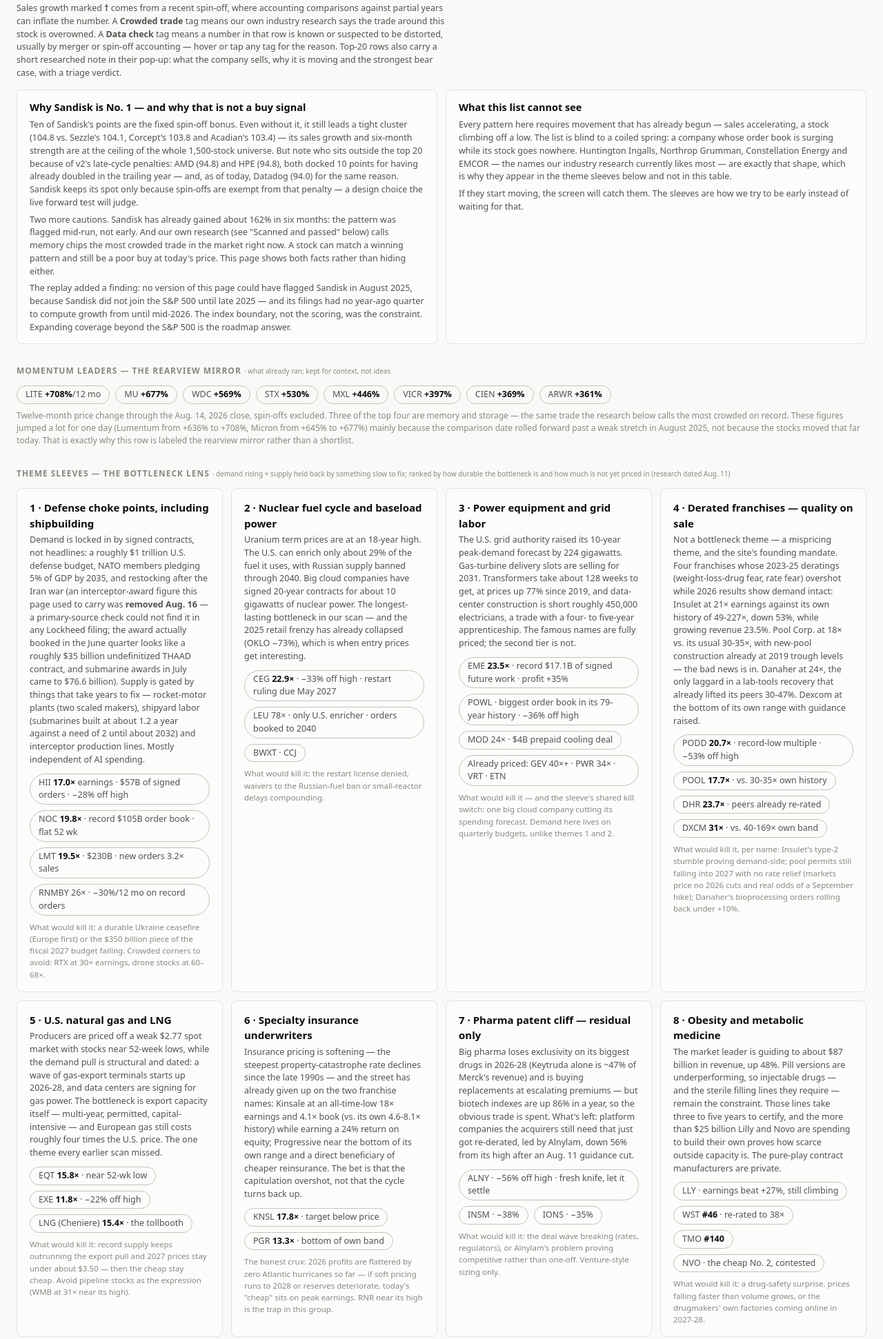
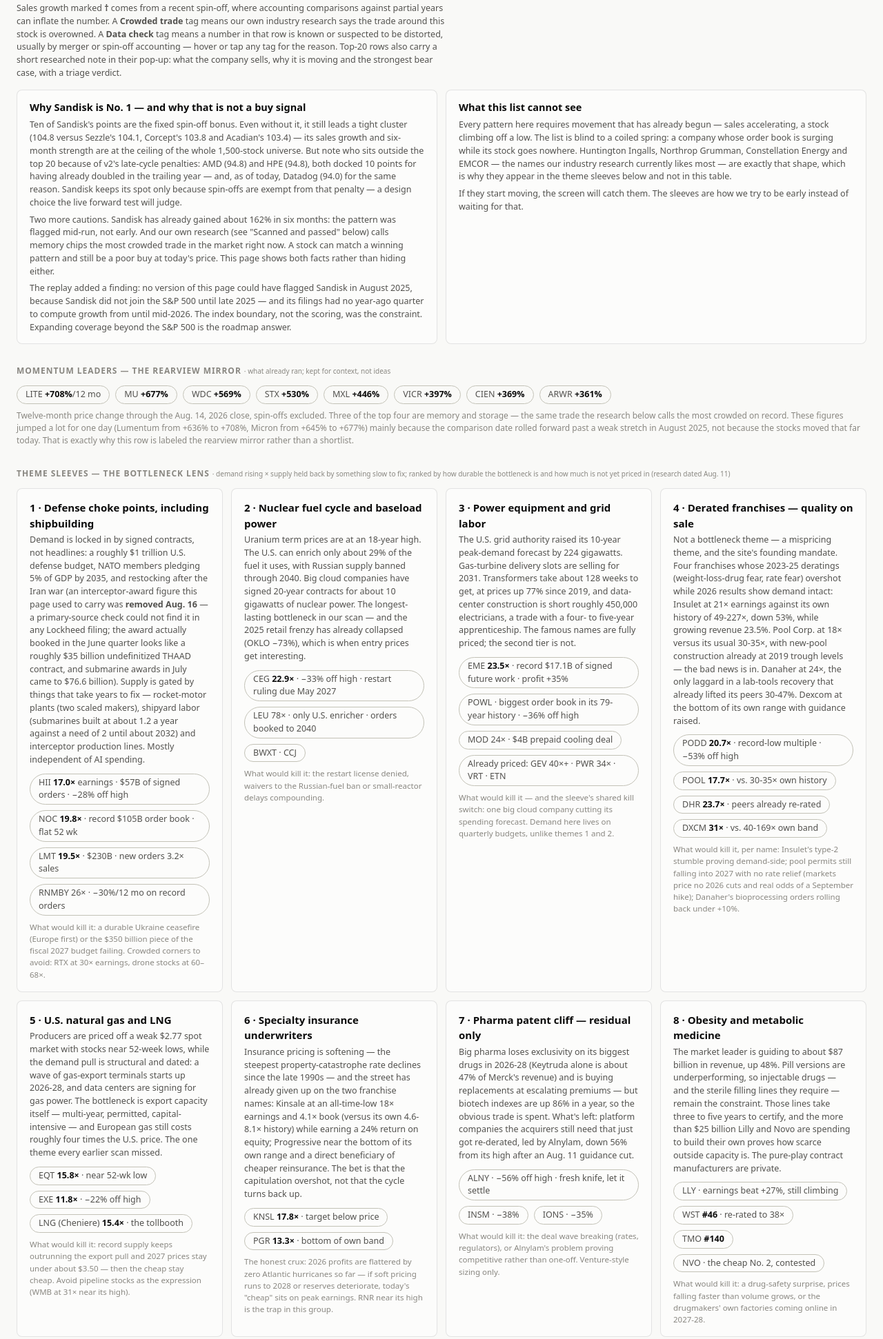
Before and after one commit to AbhiramDwivedi/investment-ranker, a plain HTML site: page index.html in a window 1280 px wide. Shown: the part 5401-7343 px from the top of the page at 69% size. Drawn offline with Linux system fonts and the light colour scheme.

Commit message:
Ranker: 2026-08-17

```diff
--- a/index.html
+++ b/index.html
@@ -354,7 +354,7 @@
     <div class="card">
       <h3>Why Sandisk is No. 1 — and why that is not a buy signal</h3>
       <p>Ten of Sandisk's points are the fixed spin-off bonus. Even without it, it still leads a tight cluster
-      (104.8 vs. Sezzle's 104.1, Corcept's 103.8 and Acadian's 103.4) — its sales growth and six-month strength
+      (104.8 versus Sezzle's 104.1, Corcept's 103.8 and Acadian's 103.4) — its sales growth and six-month strength
       are at the ceiling of the whole 1,500-stock universe. But note who sits outside the top 20 because of v2's
       late-cycle penalties: AMD (94.8) and HPE (94.8), both docked 10 points for having already doubled in the
       trailing year — and, as of today, Datadog (94.0) for the same reason. Sandisk keeps its spot only because
@@ -451,7 +451,7 @@
       <p class="thesis">Not a bottleneck theme — a mispricing theme, and the site's founding mandate. Four
       franchises whose 2023-25 deratings (weight-loss-drug fear, rate fear) overshot while 2026 results show demand
       intact: Insulet at 21× earnings against its own history of 49-227×, down 53%, while growing revenue 23.5%.
-      Pool Corp. at 18× vs. its usual 30-35×, with new-pool construction already at 2019 trough levels — the bad
+      Pool Corp. at 18× versus its usual 30-35×, with new-pool construction already at 2019 trough levels — the bad
       news is in. Danaher at 24×, the only laggard in a lab-tools recovery that already lifted its peers 30-47%.
       Dexcom at the bottom of its own range with guidance raised.</p>
       <div class="chips">
@@ -483,7 +483,7 @@
       <h3>6 · Specialty insurance underwriters</h3>
       <p class="thesis">Insurance pricing is softening — the steepest property-catastrophe rate declines since the
       late 1990s — and the street has already given up on the two franchise names: Kinsale at an all-time-low 18×
-      earnings and 4.1× book (vs. its own 4.6-8.1× history) while earning a 24% return on equity; Progressive near
+      earnings and 4.1× book (versus its own 4.6-8.1× history) while earning a 24% return on equity; Progressive near
       the bottom of its own range and a direct beneficiary of cheaper reinsurance. The bet is that the capitulation
       overshot, not that the cycle turns back up.</p>
       <div class="chips">
@@ -496,7 +496,7 @@
     </div>
     <div class="theme">
       <h3>7 · Pharma patent cliff — residual only</h3>
-      <p class="thesis">Big pharma loses exclusivity on its biggest drugs in 2026-28 (Keytruda alone is ~47% of
+      <p class="thesis">Big pharma loses exclusivity on its biggest drugs in 2026-28 (Keytruda alone is about 47% of
       Merck's revenue) and is buying replacements at escalating premiums — but biotech indexes are up 86% in a
       year, so the obvious trade is spent. What's left: platform companies the acquirers still need that just got
       re-derated, led by Alnylam, down 56% from its high after an Aug. 11 guidance cut.</p>
```
